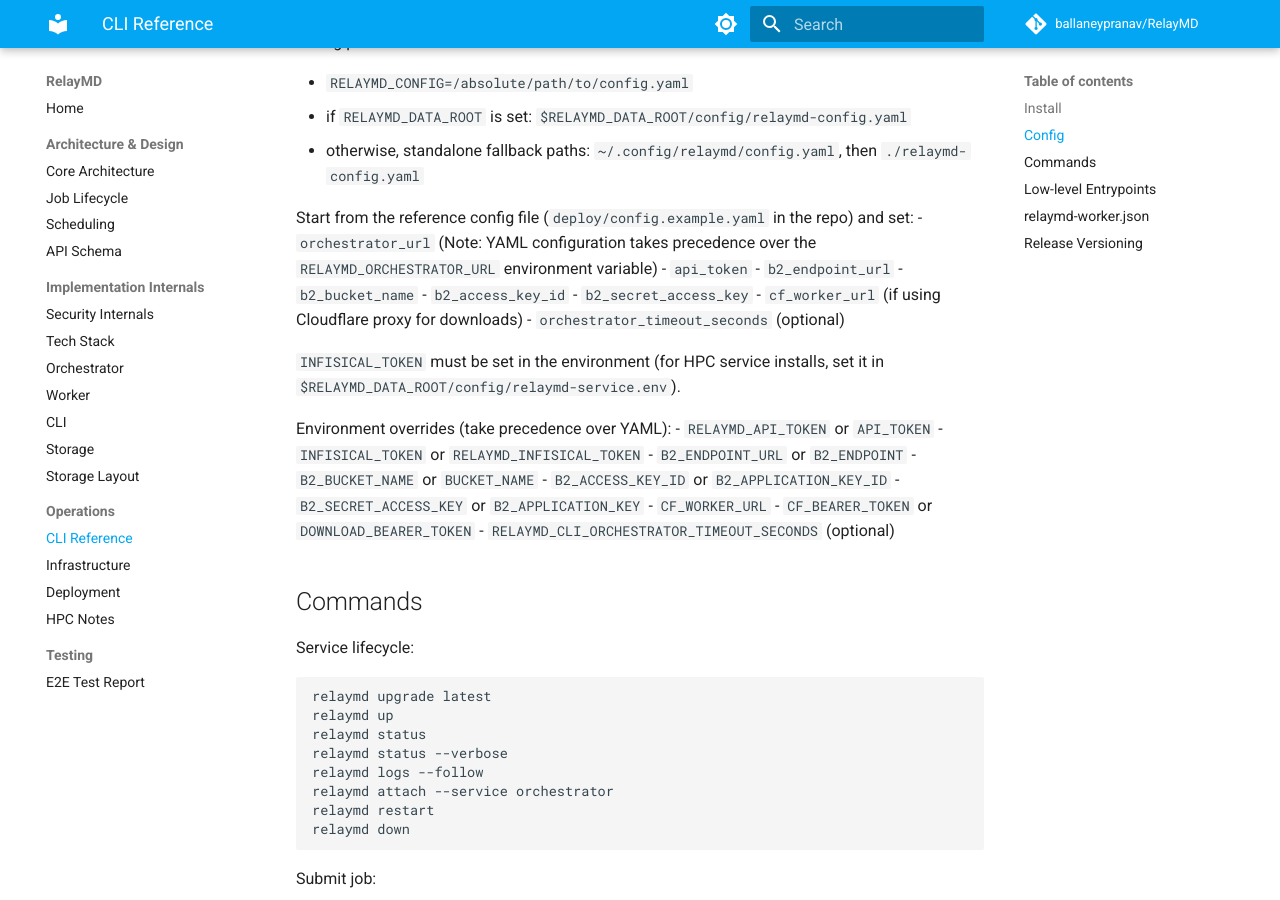
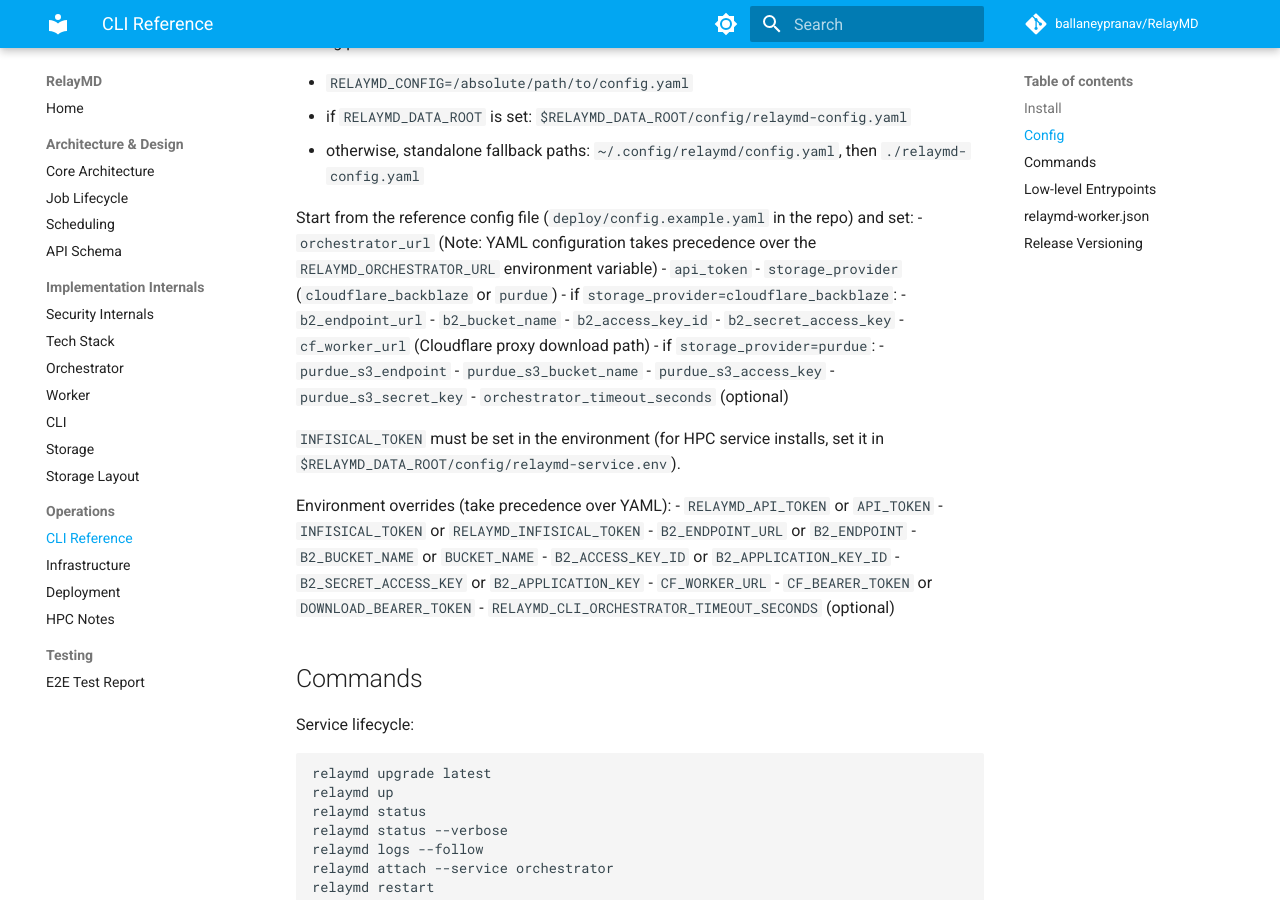
Before and after one commit to ballaneypranav/RelayMD, an MkDocs documentation site: the page built from docs/cli.md, in a window 1280 px wide and 900 px high, scrolled down 678 px. Built offline with MkDocs 1.6.1 and Material for MkDocs 9.7.7, drawn with Linux system fonts in a browser that asks for light colours; comment, search, counter and statistics services are not loaded.

Commit message:
Update CLI documentation for new settings

```diff
--- a/docs/cli.md
+++ b/docs/cli.md
@@ -34,11 +34,18 @@
 Start from the reference config file (`deploy/config.example.yaml` in the repo) and set:
 - `orchestrator_url` (Note: YAML configuration takes precedence over the `RELAYMD_ORCHESTRATOR_URL` environment variable)
 - `api_token`
+- `storage_provider` (`cloudflare_backblaze` or `purdue`)
+- if `storage_provider=cloudflare_backblaze`:
 - `b2_endpoint_url`
 - `b2_bucket_name`
 - `b2_access_key_id`
 - `b2_secret_access_key`
-- `cf_worker_url` (if using Cloudflare proxy for downloads)
+- `cf_worker_url` (Cloudflare proxy download path)
+- if `storage_provider=purdue`:
+- `purdue_s3_endpoint`
+- `purdue_s3_bucket_name`
+- `purdue_s3_access_key`
+- `purdue_s3_secret_key`
 - `orchestrator_timeout_seconds` (optional)
 
 `INFISICAL_TOKEN` must be set in the environment (for HPC service installs, set it
```
